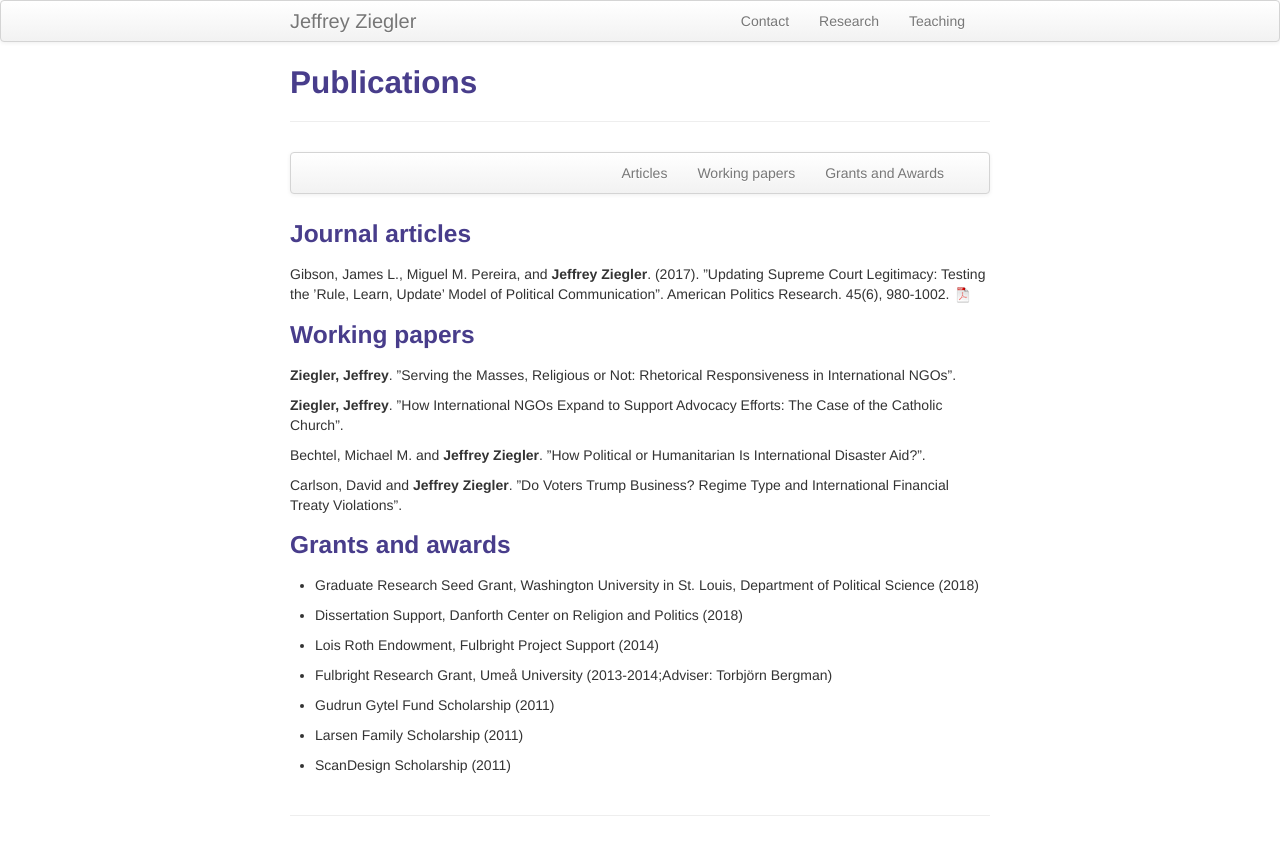
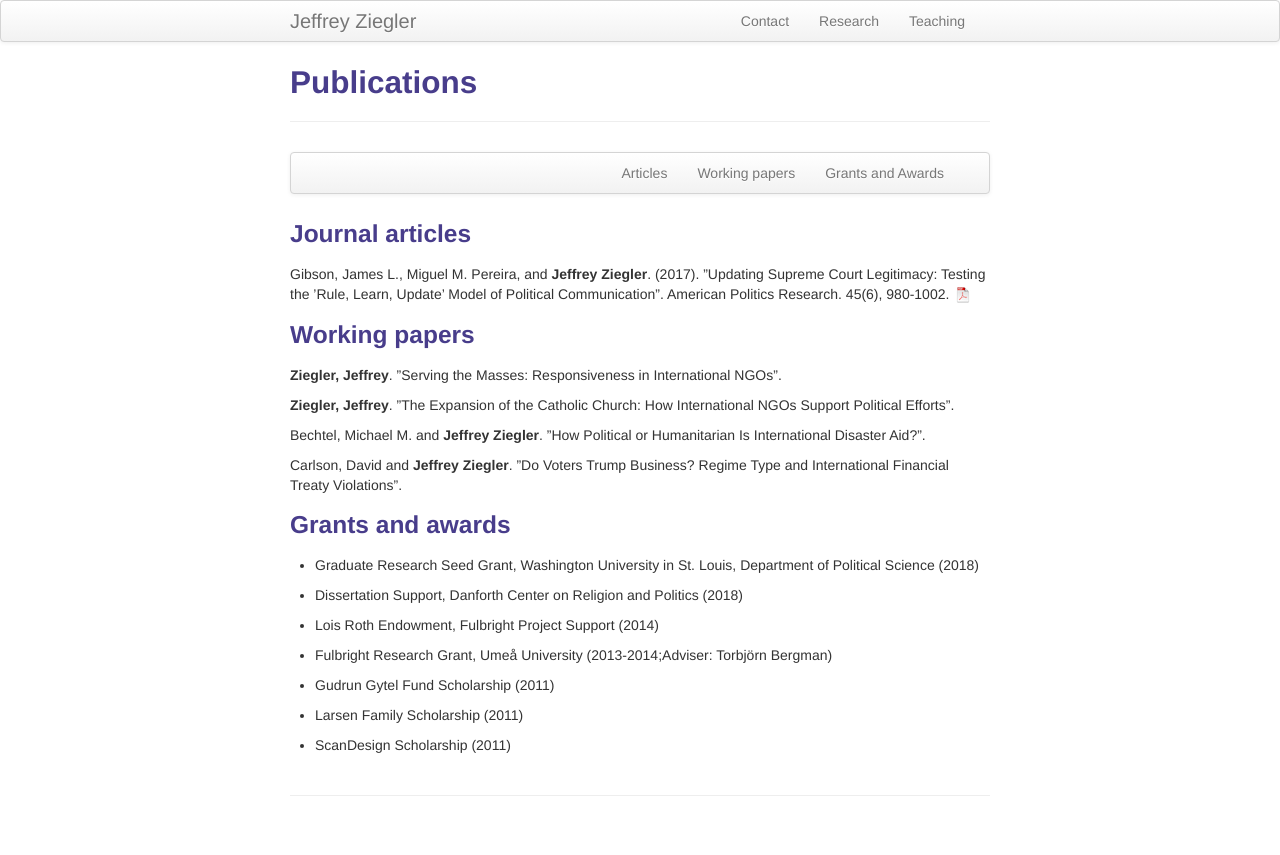
Before and after one commit to zieglerjef/zieglerjef.github.io, a Jekyll site: the page built from pages/pubs.md, in a window 1280 px wide. Shown: the top 855 px of the page. Built offline with Jekyll 4.4.1, drawn with Linux system fonts in a browser that asks for light colours.

Commit message:
Update pubs.md

```diff
--- a/pages/pubs.md
+++ b/pages/pubs.md
@@ -22,9 +22,9 @@ the ’Rule, Learn, Update’ Model of Political Communication”. American Poli
 
 ### <a name="workingPapers"></a>Working papers
 
-**Ziegler, Jeffrey**. ”Serving the Masses, Religious or Not: Rhetorical Responsiveness in International NGOs”.
+**Ziegler, Jeffrey**. ”Serving the Masses: Responsiveness in International NGOs”.
 
-**Ziegler, Jeffrey**. ”How International NGOs Expand to Support Advocacy Efforts: The Case of the Catholic Church”.
+**Ziegler, Jeffrey**. ”The Expansion of the Catholic Church: How International NGOs Support Political Efforts”.
 
 Bechtel, Michael M. and **Jeffrey Ziegler**. ”How Political or Humanitarian Is International Disaster Aid?”.
 
```
